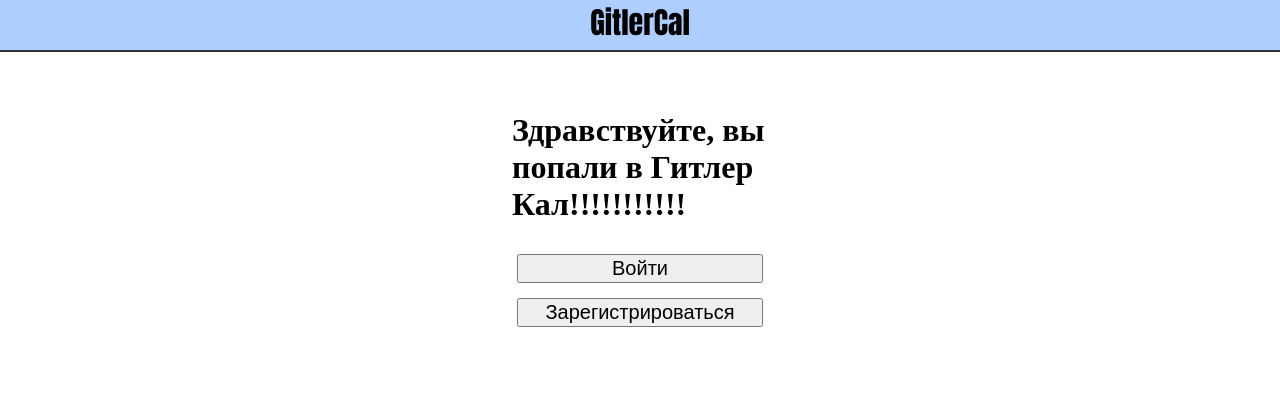
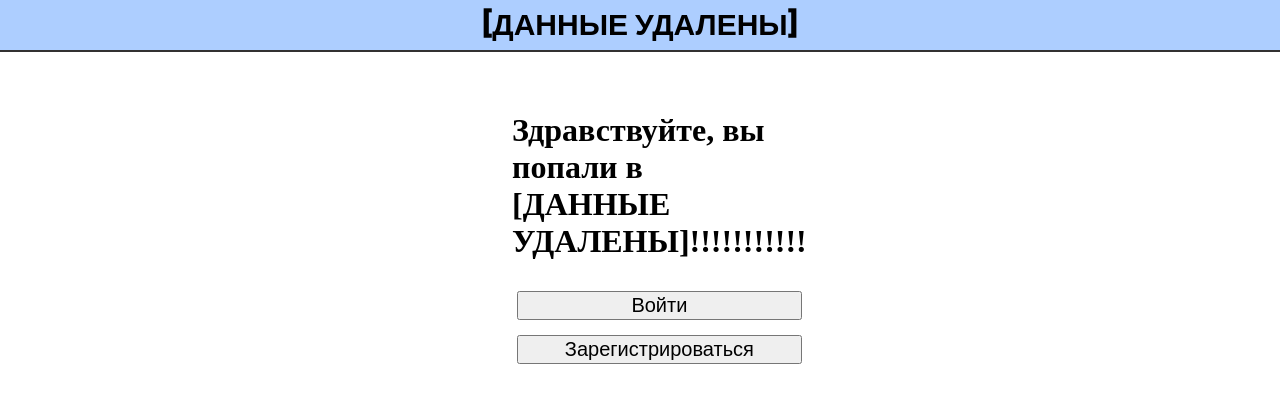
Before and after one commit to Alexlender/GCalendar, a website: page public/index.html in a window 1280 px wide. Drawn offline with Linux system fonts and the light colour scheme.

Commit message:
[ДАННЫЕ УДАЛЕНЫ]

```diff
--- a/public/index.html
+++ b/public/index.html
@@ -2,7 +2,7 @@
 <html>
 
 <head>
-	<title>Кал</title>
+	<title>[ДАННЫЕ УДАЛЕНЫ]</title>
 	<meta charset="utf-8">
 	<meta name="viewport" content="width=device-width, initial-scale=1">
 	<link rel="stylesheet" href="assets/css/base.css">
@@ -12,13 +12,13 @@
 <body>
 	<header>
 		<div class="header">
-			<h1 class="logo-text">GitlerCal</h1>
+			<h1 class="logo-text">[ДАННЫЕ УДАЛЕНЫ]</h1>
 		</div>
 	</header>
 
 
 	<div class="container">
-		<h1>Здравствуйте, вы попали в Гитлер Кал!!!!!!!!!!!</h1>
+		<h1>Здравствуйте, вы попали в [ДАННЫЕ УДАЛЕНЫ]!!!!!!!!!!!</h1>
 		<input type="button" onclick="location.href='/login'" value="Войти">
 		<input type="button" onclick="location.href='/register'" value="Зарегистрироваться">
 
```
Also changed, not shown: public/main.html (+2 -3 lines).
